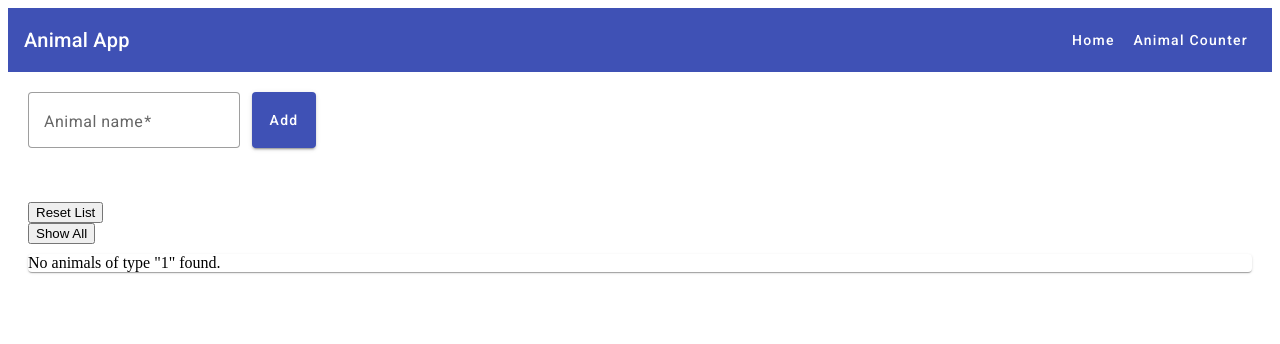
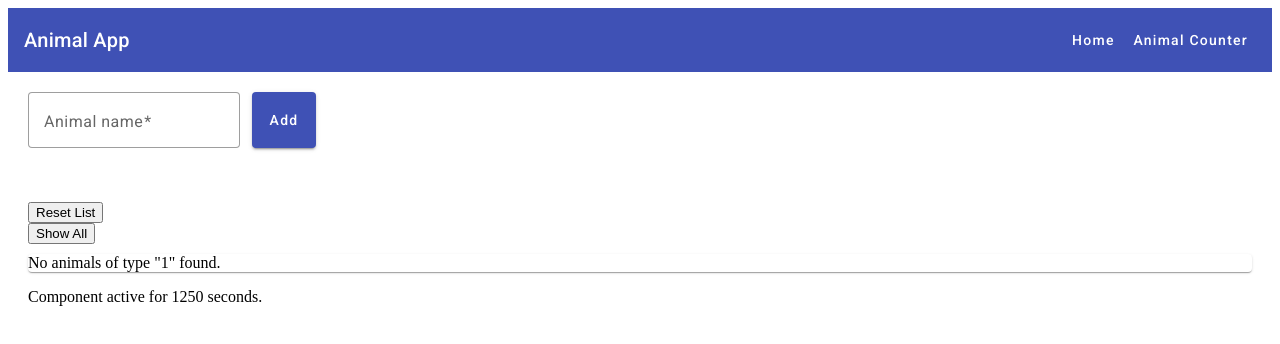
Before and after one commit to juampi58/animal-counter-angular-ts, an Angular app: page /animals/1 in a window 1280 px wide. Shown: the top 344 px of the page. Built offline with nearby package versions, Linux system fonts and the light colour scheme.

Commit message:
uses signal no update the DOM

```diff
--- a/src/components/animal-list/animal-list.component.html
+++ b/src/components/animal-list/animal-list.component.html
@@ -29,3 +29,5 @@
       </mat-card-content>
     </mat-card>
 </div>
+
+<p>Component active for {{ seconds() }} seconds.</p>
--- a/src/components/animal-list/animal-list.component.ts
+++ b/src/components/animal-list/animal-list.component.ts
@@ -3,6 +3,7 @@ import { CommonModule } from "@angular/common";
 import { AnimalService } from "../../animal.service";
 import { ActivatedRoute, RouterLink } from "@angular/router";
 import { MatCardModule } from '@angular/material/card';
+import { signal } from '@angular/core';
 
 @Component({
     selector:'app-animal-list',
@@ -13,7 +14,7 @@ import { MatCardModule } from '@angular/material/card';
 
 export class AnimalListComponent implements OnInit, OnDestroy{
     private intervalId: any
-    private seconds: number = 0
+    seconds = signal(0)
     filter : string | null = null
     constructor(
         private animalService: AnimalService,
@@ -27,8 +28,7 @@ export class AnimalListComponent implements OnInit, OnDestroy{
         this.animalService.loadAnimalsFromFakeApi()
 
         this.intervalId = setInterval(()=>{
-            this.seconds ++
-            console.log(`animal list has bien active for ${this.seconds} seconds`)
+            this.seconds.update(n=>n+1)
         })
     }
     ngOnDestroy(): void {
```
